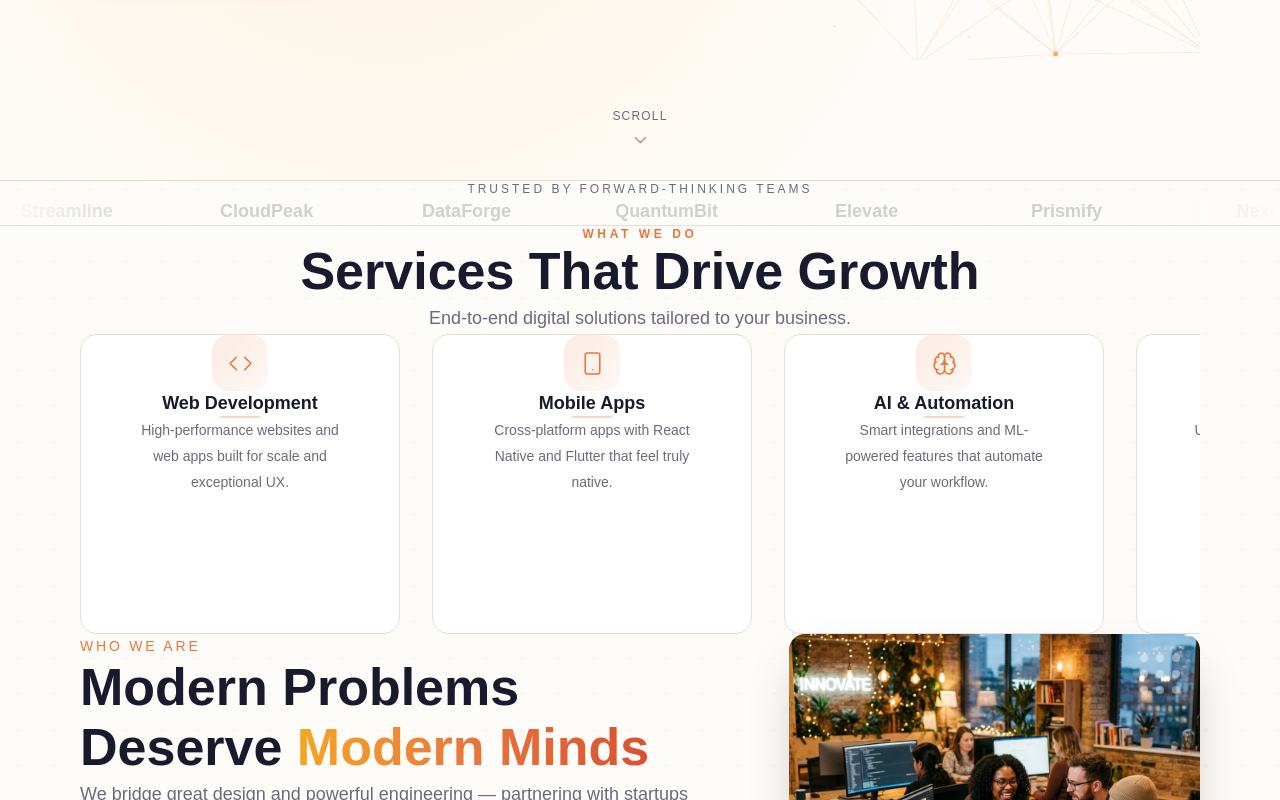
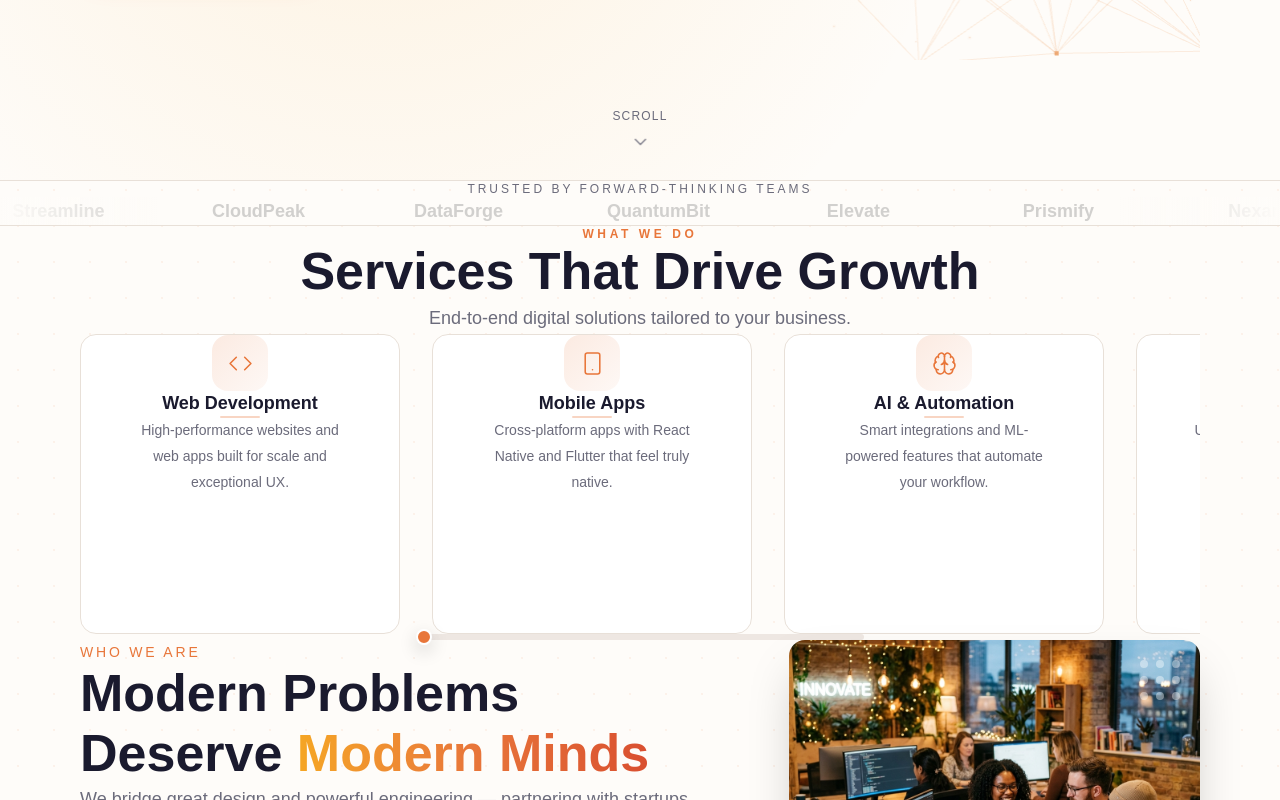
Before and after one commit to modernmindsolutionsllc-com/modernmindsolutionsllc, a React (Vite) app: page / in a window 1280 px wide. Shown: the part 620-1420 px from the top of the page. Built offline with nearby package versions, Linux system fonts and the light colour scheme; a web font is replaced by a local one.

Commit message:
feat: implement contact form in CTABanner and enhance Services section with slider functionality

```diff
--- a/src/components/sections/Services.jsx
+++ b/src/components/sections/Services.jsx
@@ -1,3 +1,4 @@
+import { useEffect, useRef } from 'react';
 import { motion } from 'framer-motion';
 import { Brain, BriefcaseBusiness, Code, Palette, Settings2, Smartphone } from 'lucide-react';
 import SectionHeader from '../ui/SectionHeader';
@@ -80,6 +81,47 @@ function ServiceCard({ service, index }) {
 }
 
 export default function Services() {
+  const servicesTrackRef = useRef(null);
+  const servicesSliderRef = useRef(null);
+
+  useEffect(() => {
+    const track = servicesTrackRef.current;
+    const slider = servicesSliderRef.current;
+
+    if (!track || !slider) return undefined;
+
+    const updateSlider = () => {
+      const maxScroll = track.scrollWidth - track.clientWidth;
+      const progress = maxScroll > 0 ? (track.scrollLeft / maxScroll) * 100 : 0;
+
+      slider.value = String(progress);
+      slider.style.setProperty('--slider-progress', `${progress}%`);
+    };
+
+    const animationFrame = requestAnimationFrame(updateSlider);
+
+    track.addEventListener('scroll', updateSlider, { passive: true });
+    window.addEventListener('resize', updateSlider);
+
+    return () => {
+      cancelAnimationFrame(animationFrame);
+      track.removeEventListener('scroll', updateSlider);
+      window.removeEventListener('resize', updateSlider);
+    };
+  }, []);
+
+  const handleSliderInput = (event) => {
+    const track = servicesTrackRef.current;
+
+    if (!track) return;
+
+    const maxScroll = track.scrollWidth - track.clientWidth;
+    const progress = Number(event.target.value);
+
+    track.scrollLeft = (maxScroll * progress) / 100;
+    event.target.style.setProperty('--slider-progress', `${progress}%`);
+  };
+
   return (
     <section id="services" className="py-44 md:py-56 bg-transparent">
       <div className="container">
@@ -89,10 +131,26 @@ export default function Services() {
           subtitle="End-to-end digital solutions tailored to your business."
         />
 
-        <div className="scrollbar-hidden flex snap-x snap-mandatory gap-8 overflow-x-auto pb-4">
+        <div
+          ref={servicesTrackRef}
+          className="scrollbar-hidden flex snap-x snap-mandatory gap-8 overflow-x-auto pb-4"
+        >
           {services.map((service, i) => (
             <ServiceCard key={service.title} service={service} index={i} />
           ))}
+        </div>
+
+        <div className="mt-8 flex justify-center">
+          <input
+            ref={servicesSliderRef}
+            type="range"
+            min="0"
+            max="100"
+            defaultValue="0"
+            aria-label="Scroll services"
+            onInput={handleSliderInput}
+            className="service-slider w-full max-w-md"
+          />
         </div>
       </div>
     </section>
--- a/src/styles/globals.css
+++ b/src/styles/globals.css
@@ -62,9 +62,16 @@
 
 * { margin: 0; padding: 0; box-sizing: border-box; }
 
-html { scroll-behavior: smooth; }
+html {
+  width: 100%;
+  max-width: 100%;
+  overflow-x: clip;
+  scroll-behavior: smooth;
+}
 
 body {
+  width: 100%;
+  max-width: 100%;
   font-family: var(--font-body);
   background-color: var(--bg-primary);
   background-image: radial-gradient(circle, var(--dot-color) 1px, transparent 1px);
@@ -74,6 +81,12 @@ body {
   overflow-x: hidden;
   -webkit-font-smoothing: antialiased;
   -moz-osx-font-smoothing: grayscale;
+}
+
+#root {
+  width: 100%;
+  max-width: 100%;
+  overflow-x: clip;
 }
 
 *, *::before, *::after {
@@ -94,6 +107,76 @@ body {
 
 .scrollbar-hidden::-webkit-scrollbar {
   display: none;
+}
+
+.service-slider {
+  --slider-progress: 0%;
+  height: 0.35rem;
+  cursor: pointer;
+  appearance: none;
+  border-radius: 999px;
+  background:
+    linear-gradient(90deg, var(--accent) 0%, var(--accent-hover) var(--slider-progress), transparent var(--slider-progress)),
+    color-mix(in srgb, var(--border) 72%, transparent);
+  outline: none;
+}
+
+.service-slider::-webkit-slider-thumb {
+  appearance: none;
+  width: 1rem;
+  height: 1rem;
+  border: 2px solid var(--card-bg);
+  border-radius: 999px;
+  background: var(--accent);
+  box-shadow: 0 6px 18px rgba(0, 0, 0, 0.18);
+  transition: transform 0.2s ease, background-color 0.2s ease;
+}
+
+.service-slider::-webkit-slider-thumb:hover {
+  transform: scale(1.12);
+  background: var(--accent-hover);
+}
+
+.service-slider::-moz-range-track {
+  height: 0.35rem;
+  border: 0;
+  border-radius: 999px;
+  background: transparent;
+}
+
+.service-slider::-moz-range-progress {
+  height: 0.35rem;
+  border-radius: 999px;
+  background: linear-gradient(90deg, var(--accent), var(--accent-hover));
+}
+
+.service-slider::-moz-range-thumb {
+  width: 1rem;
+  height: 1rem;
+  border: 2px solid var(--card-bg);
+  border-radius: 999px;
+  background: var(--accent);
+  box-shadow: 0 6px 18px rgba(0, 0, 0, 0.18);
+  transition: transform 0.2s ease, background-color 0.2s ease;
+}
+
+.service-slider::-moz-range-thumb:hover {
+  transform: scale(1.12);
+  background: var(--accent-hover);
+}
+
+.contact-form-shell {
+  width: min(calc(100% - 2rem), 980px);
+  margin-inline: auto;
+  display: flex;
+  flex-direction: column;
+  align-items: center;
+}
+
+@media (min-width: 640px) {
+  .contact-form-shell {
+    width: min(calc(100% - 4rem), 980px);
+  }
 }
 
 @keyframes scroll-left {
```
Also changed, not shown: src/components/sections/CTABanner.jsx (+141 -15 lines), 1 other file (tests, documents, lock files or other folders).
